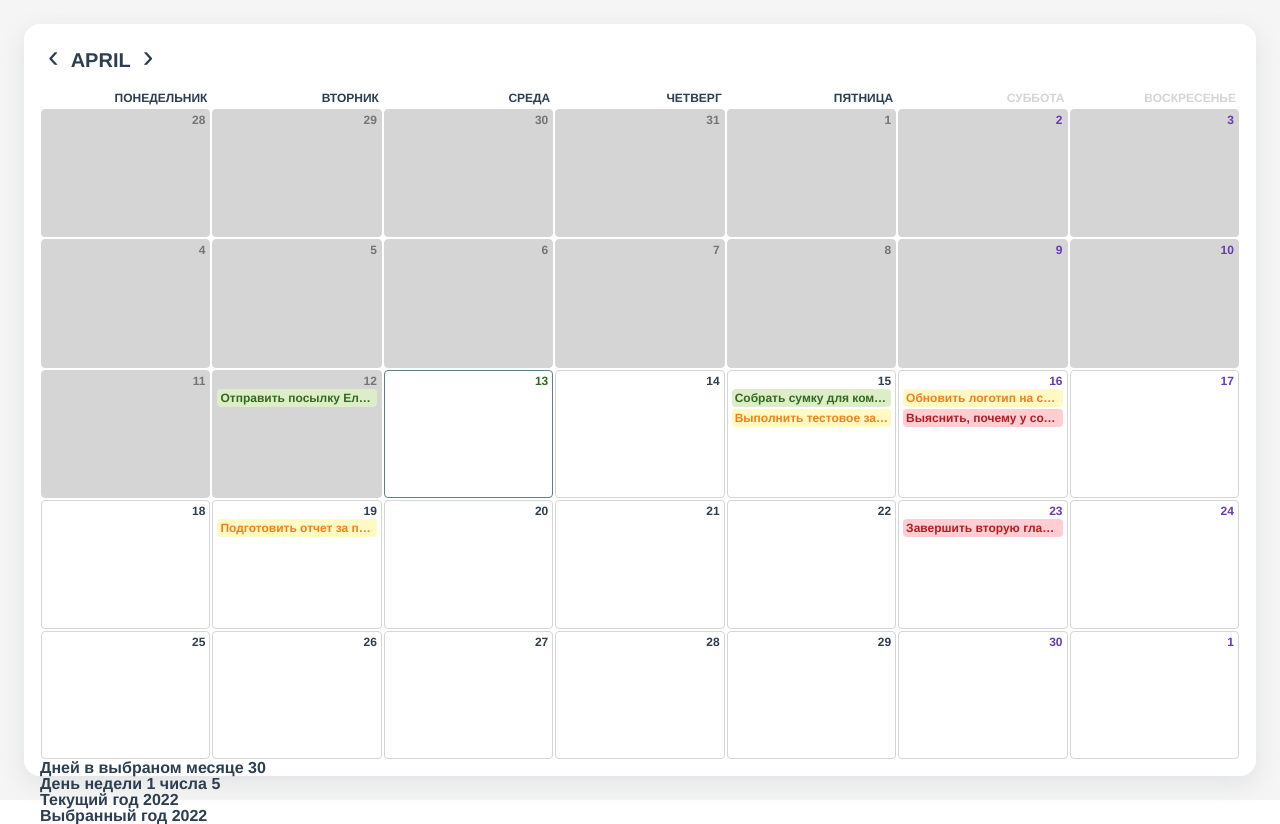
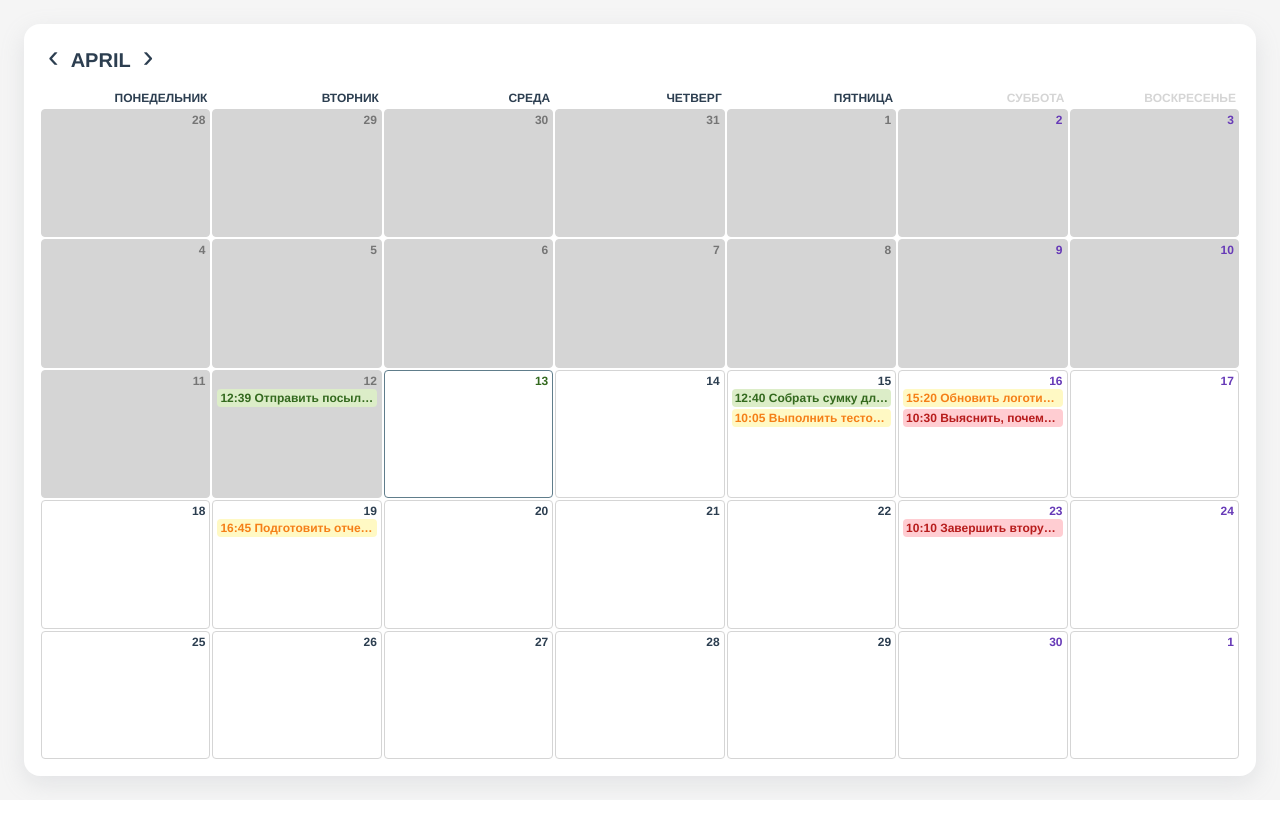
Before and after one commit to mccrush/testcalen, a Vue app: page / in a window 1280 px wide. After the commit the page ends 800 px from the top, so only its background shows below. Built offline with nearby package versions, Linux system fonts and the light colour scheme.

Commit message:
Remove comments

```diff
--- a/src/components/TestCalen.vue
+++ b/src/components/TestCalen.vue
@@ -86,7 +86,7 @@
               'event-hard': event.type === 'hard',
             }"
           >
-            {{ event.title }}
+            {{ getEventTime(event) }} {{ event.title }}
           </div>
         </div>
       </div>
@@ -113,13 +113,6 @@
       </div>
     </div>
     <!-- Конец Календарь -->
-    <h4>
-      Дней в выбраном месяце
-      {{ getDaysInMonth(selectYear, selectMonthNumber + 1) }}
-    </h4>
-    <h4>День недели 1 числа {{ getNumberOfRows }}</h4>
-    <h4>Текущий год {{ tecYear }}</h4>
-    <h4>Выбранный год {{ selectYear }}</h4>
   </div>
 </template>
 
@@ -151,13 +144,14 @@ export default {
       selectMonthNumber: moment().get("month") || "",
     };
   },
-  mounted() {
-    moment.locale("ru");
-  },
   computed: {
     getSelectMonthName() {
+      if (moment.locale() !== "ru") {
+        moment.locale("ru");
+      }
       return moment().month(this.selectMonthNumber).format("MMMM");
     },
+
     getNumberOfRows() {
       if (this.getDayOfWeek(this.selectYear, this.selectMonthNumber, 1) >= 6) {
         return 6;
@@ -174,6 +168,7 @@ export default {
         return new Date(year, month, date).getDay();
       }
     },
+
     getDaysInMonth(year, month) {
       if (month === 0) {
         month = 12;
@@ -181,15 +176,27 @@ export default {
       }
       return moment(year + "-" + month, "YYYY-MM").daysInMonth();
     },
+
     getEvents(date) {
-      //console.log("date", new Date(this.events[0].date).getDate());
-      //return this.events;
       return this.events.filter(
-        (event) => new Date(event.date).getDate() === date
+        (event) =>
+          new Date(event.date).getFullYear() === this.selectYear &&
+          new Date(event.date).getMonth() === this.selectMonthNumber &&
+          new Date(event.date).getDate() === date
       );
     },
+
+    getEventTime(event) {
+      return (
+        new Date(event.date).getHours() +
+        ":" +
+        (new Date(event.date).getMinutes() > 9
+          ? new Date(event.date).getMinutes()
+          : "0" + new Date(event.date).getMinutes())
+      );
+    },
+
     monthUp() {
-      console.log("Clik Up");
       if (this.selectMonthNumber === 11) {
         this.selectYear++;
         this.selectMonthNumber = 0;
@@ -197,8 +204,8 @@ export default {
         this.selectMonthNumber++;
       }
     },
+
     monthDown() {
-      console.log("Clik Down");
       if (this.selectMonthNumber === 0) {
         this.selectYear--;
         this.selectMonthNumber = 11;
```
